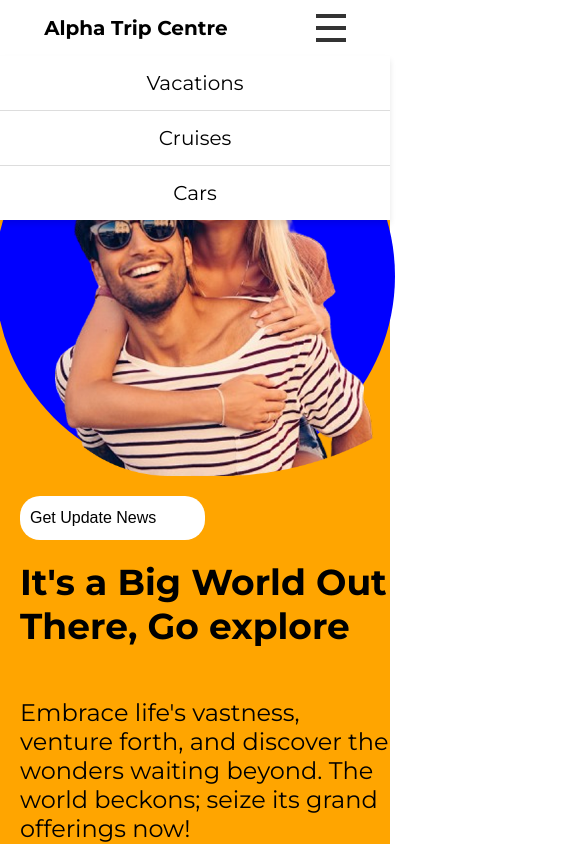
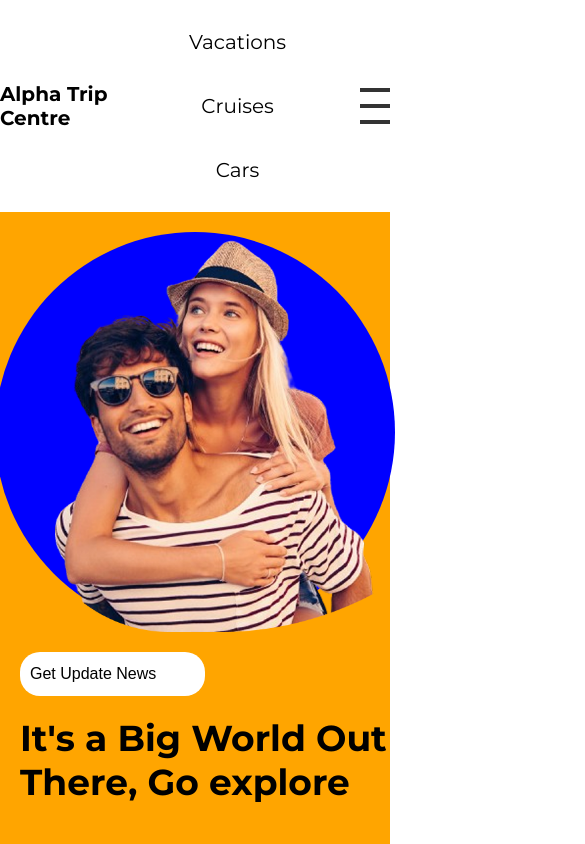
Before and after one commit to tkerimov29/alpha-trip-centre, a plain HTML site: page index.html in a window 390 px wide. Both pictures are taken after a click on the element 330 px from the left and 28 px from the top of the page. Shown: the top 844 px of the page, 585 px wide, since content can reach past the window. Drawn offline with nearby package versions, Linux system fonts and the light colour scheme.

Commit message:
Update style.css

```diff
--- a/style.css
+++ b/style.css
@@ -53,7 +53,7 @@ header ul li:hover {
   width: 30px;
   height: 4px;
   background-color: #333;
-  margin: 4px 0;
+  margin: 6px 0;
   transition: 0.4s;
 }
 
@@ -615,61 +615,38 @@ footer ul li {
 
 /* Responsive media query code for small screens */
 @media (max-width: 768px) {
-  header {
-    align-items: center;
-    grid-column: span 12;
-    display: flex;
-    font-size: 20px;
-    padding: 10px 0;
-    justify-content: space-around;
+  .card-wrapper {
+    margin: 0 10px 25px;
+  }
+
+  .card-wrapper .swiper-slide-button {
+    display: none;
   }
 
   #navbar {
-    display: none; /* Hidden by default */
-    position: absolute;
-    top: 100%; /* Position it below the header */
-    left: 0;
+    display: none; /* Hidden on small screens */
     width: 100%;
     background-color: #fff;
-    flex-direction: column;
-    text-align: center;
-    box-shadow: 0px 4px 6px rgba(0, 0, 0, 0.1); /* Optional shadow */
-    z-index: 1000;
   }
 
   #navbar ul {
-    display: flex;
-    flex-direction: column; /* Stack items vertically */
+    flex-direction: column;
     width: 100%;
-    padding: 0;
-    margin: 0;
+    text-align: center;
   }
 
   #navbar li {
-    list-style: none;
-    padding: 15px 0; /* Add some spacing */
-    border-bottom: 1px solid #ddd; /* Optional: Add a separator */
-  }
-
-  #navbar li:last-child {
-    border-bottom: none; /* Remove border from last item */
-  }
-
-  #navbar.active {
-    display: flex; /* Show navbar when active */
+    margin: 10px 0;
   }
 
   .hamburger {
     display: flex; /* Show the hamburger */
-    cursor: pointer;
   }
 
-  header {
-    position: relative; /* Ensure header is positioned so #navbar can be placed relative to it */
-    z-index: 1001;
+  #navbar.active {
+    display: flex; /* Show navbar when active class is added */
   }
 }
-
 
 @media (max-width: 600px) {
   #blue-circle {
@@ -946,6 +923,26 @@ footer ul li {
     grid-column: 7/12;
   }
 
+  #orange-circle {
+    position: relative;
+    background-color: orange;
+    min-width: 400px;
+    height: 400px;
+    border-radius: 50%;
+    overflow: hidden;
+    display: flex;
+    justify-content: center;
+    align-items: center;
+  }
+
+  .services-content.left img {
+    position: absolute;
+    width: 600px;
+    height: 400px;
+    object-fit: cover;
+    transform: translateX(100px);
+  }
+
   .testimonials h2, .testimonials p {
     text-align: center;
     width: 80%;
```
